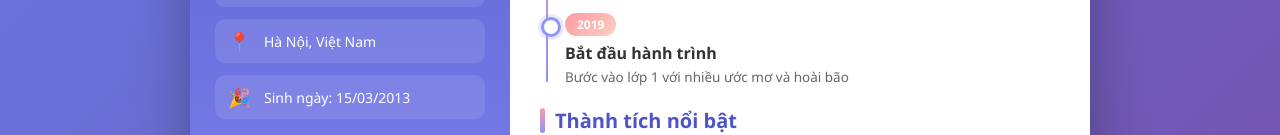
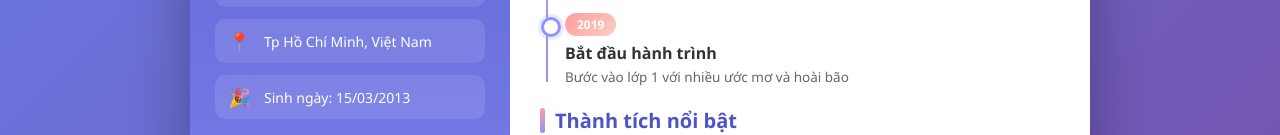
Before and after one commit to lyhieudoanh/lyhieudoanh, a plain HTML site: page index.html in a window 1280 px wide. Shown: the part 508-643 px from the top of the page. Drawn offline with Linux system fonts and the light colour scheme.

Commit message:
Update thông tin đia điêm

```diff
--- a/index.html
+++ b/index.html
@@ -388,7 +388,7 @@
       </div>
       <div class="contact-item">
         <span class="icon">&#128205;</span>
-        <span>Hà Nội, Việt Nam</span>
+        <span>Tp Hồ Chí Minh, Việt Nam</span>
       </div>
       <div class="contact-item">
         <span class="icon">&#127881;</span>
```
